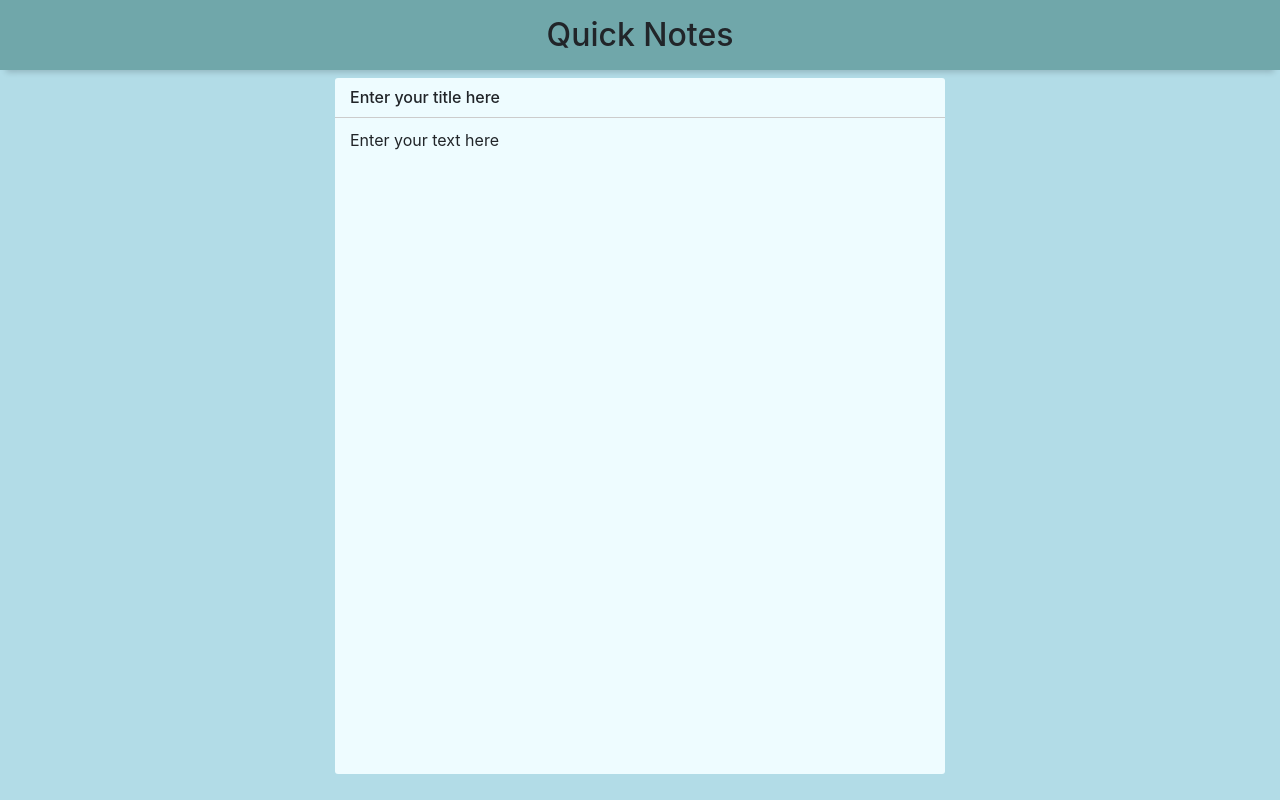
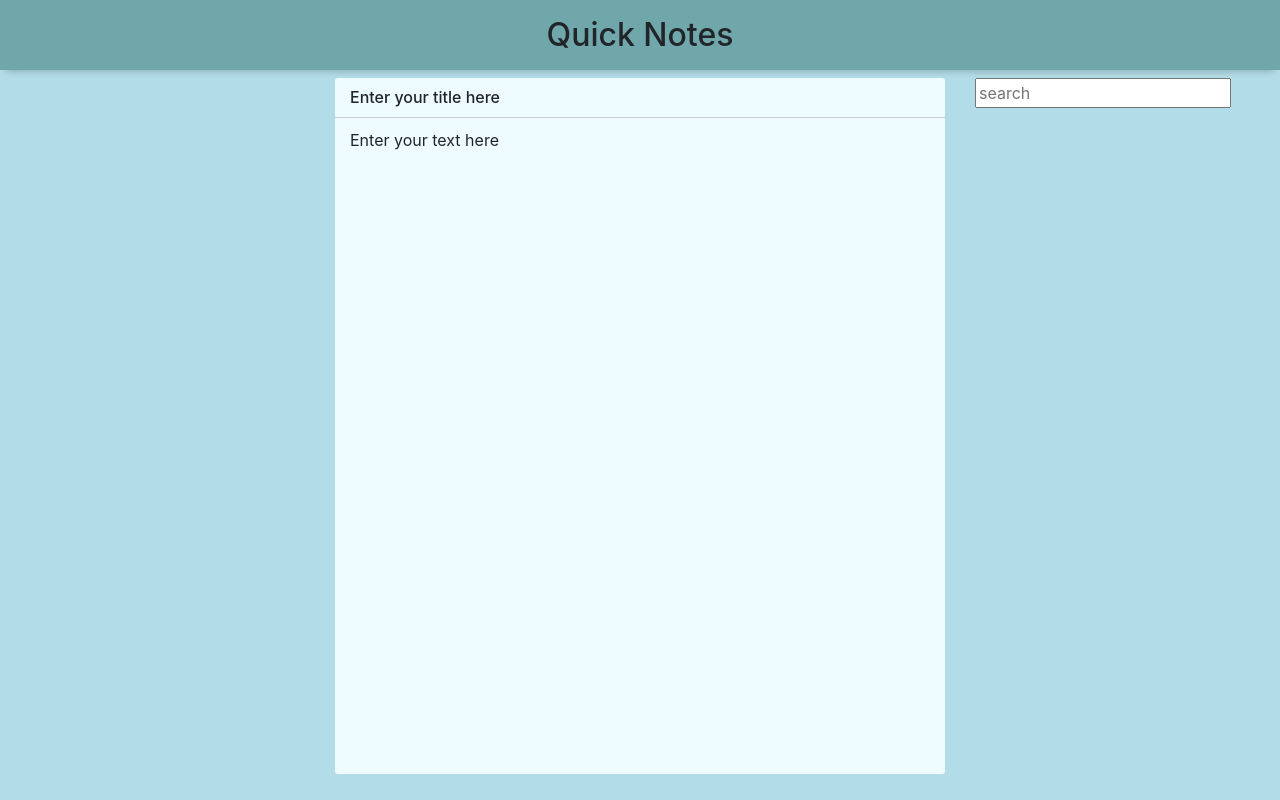
Before and after one commit to Aishwarya55/Quick-Notes, an Angular app: page / in a window 1280 px wide. Built offline with nearby package versions, Linux system fonts and the light colour scheme.

Commit message:
routing and search box added

```diff
--- a/src/app/app.module.ts
+++ b/src/app/app.module.ts
@@ -3,6 +3,8 @@ import { NgModule } from '@angular/core';
 
 import { AppComponent } from './app.component';
 import { NotesComponent } from './notes/notes.component';
+import { AppRoutingModule } from './/app-routing.module';
+import { FormsModule } from '@angular/forms';
 
 
 @NgModule({
@@ -11,7 +13,9 @@ import { NotesComponent } from './notes/notes.component';
     NotesComponent
   ],
   imports: [
-    BrowserModule
+    BrowserModule,
+    AppRoutingModule,
+    FormsModule
   ],
   providers: [],
   bootstrap: [AppComponent]
--- a/src/app/notes/notes.component.html
+++ b/src/app/notes/notes.component.html
@@ -13,6 +13,7 @@
       </div>
     </div>
     <div class="col-md-3 col-lg-3">
+      <input type="text" [(ngModel)]="search" placeholder="search">
     </div>
   </div>
 </div>
--- a/src/app/notes/notes.component.ts
+++ b/src/app/notes/notes.component.ts
@@ -9,6 +9,7 @@ import {Notes} from './notes';
 export class NotesComponent implements OnInit {
   @ViewChild('notepad') notepad:ElementRef;
   @ViewChild('header') header:ElementRef;
+  @Input() search: string;
   notes: Notes = {
     heading :'Enter your title here',
     content : 'Enter your text here'
```
Also changed, not shown: src/app/app-routing.module.ts (added, +13 -0 lines).
